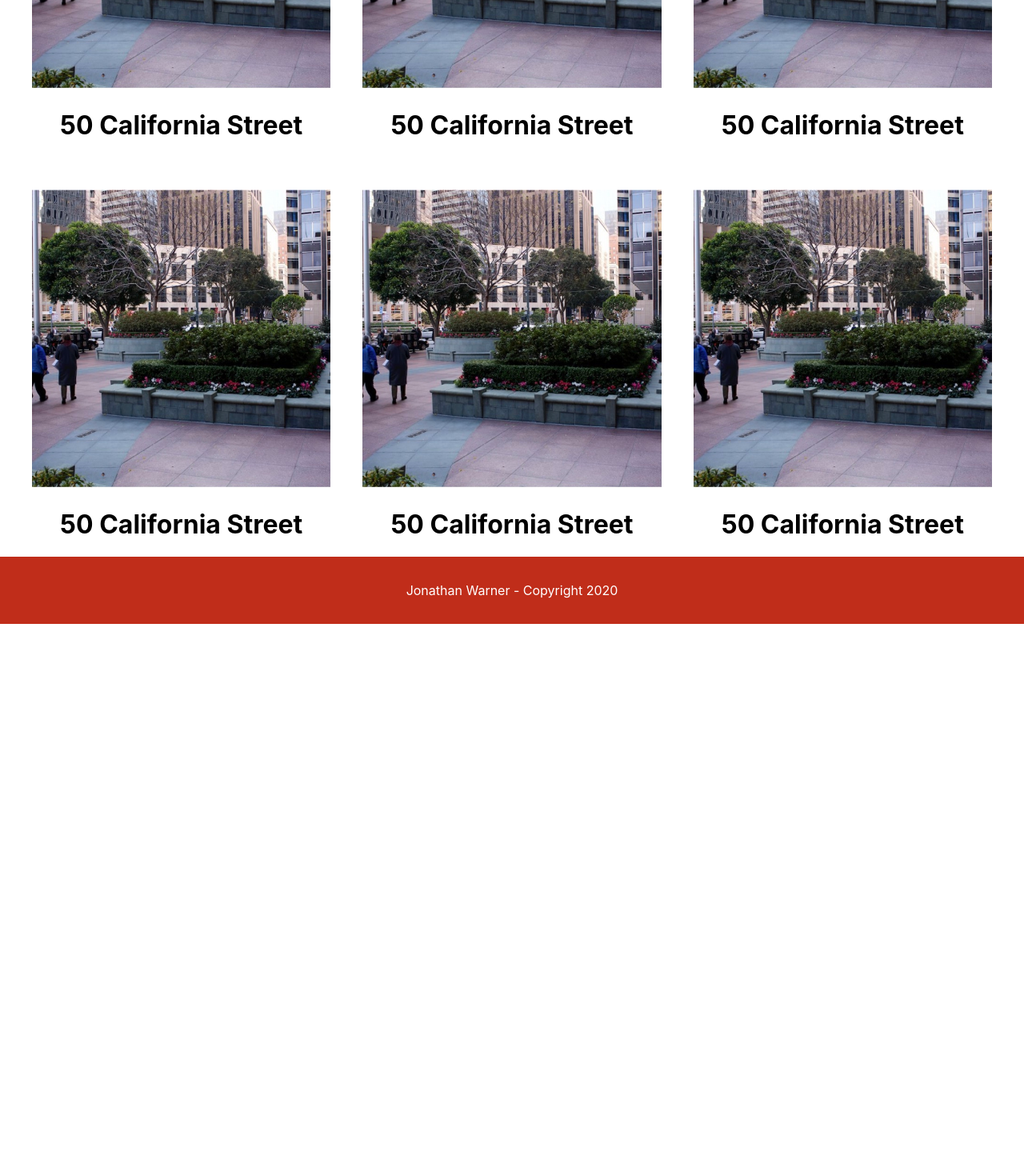
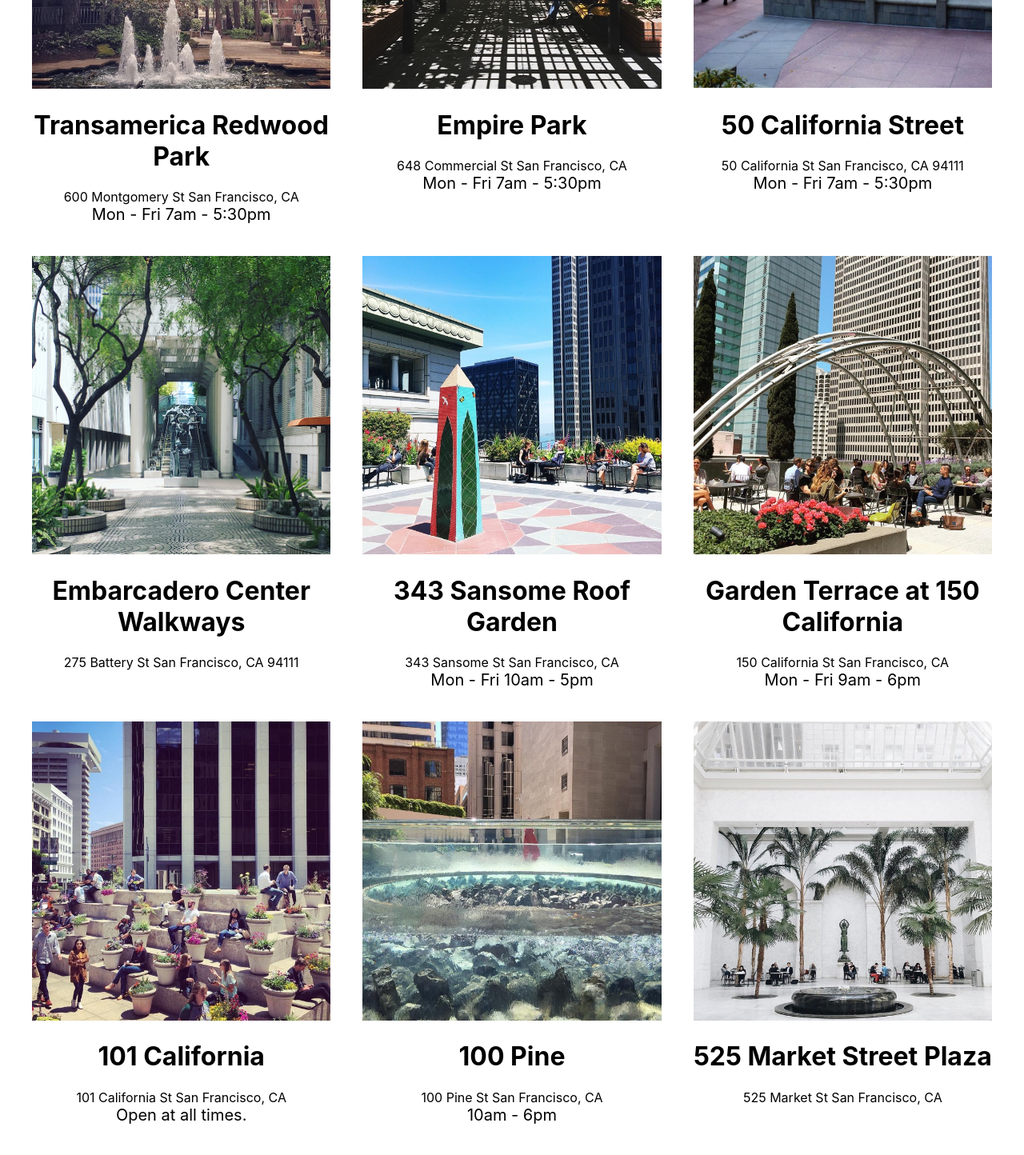
Before and after one commit to jewarner57/react-fundementals-tutorial, a React (Create React App) app: page / in a window 1280 px wide. Shown: the part 460-1904 px from the top of the page at 80% size. Before the commit the page ends 1240 px from the top, so only its background shows below. Built offline with nearby package versions, Linux system fonts and the light colour scheme.

Commit message:
dynamic content and footer

```diff
--- a/src/App.js
+++ b/src/App.js
@@ -1,15 +1,15 @@
 import './App.css';
 import Title from './Title';
 import POPOSList from './POPOSList';
-import Footer from './Footer'
+import Footer from './Footer';
 
 function App() {
     return (
-        <div className="App">
+        < div className="App" >
             <Title />
             <POPOSList />
             <Footer />
-        </div>
+        </div >
     );
 }
 
--- a/src/POPOSList.js
+++ b/src/POPOSList.js
@@ -1,40 +1,28 @@
 // src/POPOSList.js
+
 import React from 'react';
 import POPOSSpace from './POPOSSpace';
-import './POPOSList.css'
+import './POPOSList.css';
+import data from './sfpopos-data.json'
 
 function POPOSList() {
+
+    const spaces = data.map(({ title, address, images, hours }) => {
+
+        return (
+            <POPOSSpace
+                key={title}
+                name={title}
+                address={address}
+                image={images[0]}
+                hours={hours}
+            />
+        )
+    })
+
     return (
         <div className="POPOSList">
-            <POPOSSpace
-                name="50 California Street"
-                address="50 California St."
-                image="50-california-st.jpg"
-            />
-            <POPOSSpace
-                name="50 California Street"
-                address="50 California St."
-                image="50-california-st.jpg"
-            />
-            <POPOSSpace name="50 California Street"
-                address="50 California St."
-                image="50-california-st.jpg"
-            />
-            <POPOSSpace
-                name="50 California Street"
-                address="50 California St."
-                image="50-california-st.jpg"
-            />
-            <POPOSSpace
-                name="50 California Street"
-                address="50 California St."
-                image="50-california-st.jpg"
-            />
-            <POPOSSpace
-                name="50 California Street"
-                address="50 California St."
-                image="50-california-st.jpg"
-            />
+            { spaces}
         </div>
     )
 }
--- a/src/POPOSSpace.css
+++ b/src/POPOSSpace.css
@@ -7,3 +7,7 @@
   width: 100%;
   height: auto;
 }
+
+.hours {
+    font-size: 20px;
+}
--- a/src/POPOSSpace.js
+++ b/src/POPOSSpace.js
@@ -8,7 +8,8 @@
         <div className="POPOSSpace">
             <img src={`${process.env.PUBLIC_URL}images/${props.image}`} width="300" height="300" alt="Hello" />
             <h1>{props.name}</h1>
-            <div>{props.saddress}</div>
+            <div>{props.address}</div>
+            <div className="hours">{props.hours}</div>
         </div>
 
     )
--- /dev/null
+++ b/src/sfpopos-data.json
@@ -0,0 +1,195 @@
+[
+  {
+     "title":"Transamerica Redwood Park",
+     "desc":"Located in the shadow of the Transamerica Pyramid, Redwood Park is one of the Financial District's greenest and most serene spots. Here, towering redwoods surround a half acre of statues and a large central water feature. Plus, the park is often empty, which means there's almost always a bench available for the hogging. Potential visitors take note: The park is closed every evening",
+     "address":"600 Montgomery St San Francisco, CA",
+     "hours": "Mon - Fri 7am - 5:30pm",
+     "geo":{
+        "lat":37.7952005,
+        "lon":-122.4027927
+     },
+     "images":[
+        "transamerica-redwood-park.jpg"
+     ],
+     "website":"https://pyramidcenter.com/point-of-interest/redwood-park/",
+     "features":[
+        "outdoors",
+        "coffee"
+     ]
+  },
+  {
+     "title":"Empire Park",
+     "desc":"Empire Park is a charming little oasis tucked away on Commercial Street, where Chinatown meets the Financial District. This space was once an alleyway, and now features plenty of seating, a fountain, and ample amounts of greenery. The park is a must-visit for anyone needing respite from the busy streets of downtown. Be sure to check out the charming water feature by Pepo Pichler in the courtyard.",
+     "address":"648 Commercial St San Francisco, CA",
+     "hours": "Mon - Fri 7am - 5:30pm",
+     "geo":{
+        "lat":37.7942109,
+        "lon":-122.4037971
+     },
+     "images":[
+        "empire-park.jpg"
+     ],
+     "website":"https://www.artandarchitecture-sf.com/empire-park.html",
+     "features":[
+        "outdoors",
+        "art"
+     ]
+  },
+  {
+     "title":"50 California Street",
+     "desc":"Right across the street from 101 California's giant POPOS is the plaza at 50 California Street. This green space comes complete with a Starbucks and lots of areas to sit and watch the cable cars clang down California.",
+     "address":"50 California St San Francisco, CA 94111",
+     "hours": "Mon - Fri 7am - 5:30pm",
+     "geo":{
+        "lat":37.79408,
+        "lon":-122.3973817
+     },
+     "images":[
+        "50-california-st.jpg"
+     ],
+     "features":[
+        "outdoors",
+        "toilet"
+     ]
+  },
+  {
+     "title":"Embarcadero Center Walkways",
+     "desc":"Right across the street from 101 California's giant POPOS is the plaza at 50 California Street. This green space comes complete with a Starbucks and lots of areas to sit and watch the cable cars clang down California.",
+     "address":"275 Battery St San Francisco, CA 94111",
+     "hours": "",
+     "geo":{
+        "lat":37.7939413,
+        "lon":-122.4002143
+     },
+     "images":[
+        "embarcadero-center.jpg"
+     ],
+     "features":[
+        "outdoors",
+        "toilet",
+        "coffee"
+     ]
+  },
+  {
+     "title":"343 Sansome Roof Garden",
+     "desc":"The terrace at 343 Sansome Street is one of the FiDi's best-kept secrets, and it's also been called downtown's best outdoor lunch spot. It features tables, benches, planters filled with seasonal flowers, and views of a portion of the bay. Plenty of the space's Yelp reviews mention that it's never crowded. The space is open from 10 a.m. to 5 p.m. Monday through Friday.",
+     "address":"343 Sansome St San Francisco, CA",
+     "hours": "Mon - Fri 10am - 5pm",
+     "geo":{
+        "lat":37.7936454,
+        "lon":-122.4014547
+     },
+     "images":[
+        "343-sansome-roof-garden.jpg"
+     ],
+     "opens":"10am",
+     "closes":"5pm",
+     "features":[
+        "outdoors"
+     ]
+  },
+  {
+     "title":"Garden Terrace at 150 California",
+     "desc":"The Garden Terrace at 150 California has great views of the FiDi's gleaming office towers, and plenty of space to sit and take in some fresh air. A huge metal art installation adds some pizzazz to the terrace, and it's rarely ever crowded.",
+     "address":"150 California St San Francisco, CA",
+     "hours": "Mon - Fri 9am - 6pm",
+     "geo":{
+        "lat":37.7936648,
+        "lon":-122.3964805
+     },
+     "images":[
+        "garden-terrace-at-150-california.jpg"
+     ],
+     "features":[
+        "outdoors",
+        "art",
+        "coffee"
+     ]
+  },
+  {
+     "title":"101 California",
+     "desc":"101 California has the most expansive public plaza on California Street. The space features orderly rows of planters placed on terraced podiums, as well as a central fountain and seating.",
+     "address":"101 California St San Francisco, CA",
+     "hours": "Open at all times.",
+     "geo":{
+        "lat":37.7930342,
+        "lon":-122.398342
+     },
+     "images":[
+        "101-california.jpg"
+     ],
+     "features":[
+        "outdoors",
+        "art",
+        "coffee"
+     ]
+  },
+  {
+     "title":"100 Pine",
+     "desc":"Tucked away amid a stand of soaring buildings, the urban garden at 100 Pine is accessible via the building lobby or through a not-so-obvious passageway on Front Street. It doesn’t get much in the way of sun, but last we checked in, there’s a cafe open till 3 p.m. as well as seating and planters.",
+     "address":"100 Pine St San Francisco, CA",
+     "hours": "10am - 6pm",
+     "geo":{
+        "lat":37.79247,
+        "lon":-122.398758
+     },
+     "images":[
+        "100-pine.jpg"
+     ],
+     "features":[
+        "outdoors"
+     ]
+  },
+  {
+     "title":"525 Market Street Plaza",
+     "desc":"The plaza at 525 Market is one of the most pleasant plazas in the Financial District, thanks in part to the new fountain near the sidewalk: a two-tiered circular water element made of clear acrylic. The plaza, which gets a lot of sunlight during the daytime, is surrounded by eateries, which makes it one of the most popular lunch spots in the FiDi.",
+     "address":"525 Market St San Francisco, CA",
+     "hours": "",
+     "geo":{
+        "lat":37.7905074,
+        "lon":-122.3991585
+     },
+     "images":[
+        "525-market-street-plaza.jpg"
+     ],
+     "features":[
+        "outdoors",
+        "coffee"
+     ]
+  },
+  {
+     "title":"Citigroup Center",
+     "desc":"The former Paris-London Bank building was built in 1912, and hollowed out to make way for public space at the base of the Citigroup Center. The elegant enclosed atrium features Moolicious (a crepe stand), a fountain, seating, and more than a dozen queen palms. It’s also smack dab in front of Bird’s new headquarters.",
+     "address":"1 Sansome St San Francisco, CA",
+     "hours": "Open during business hours.",
+     "geo":{
+        "lat":37.7904996,
+        "lon":-122.4007974
+     },
+     "images":[
+        "citigroup-center.jpg"
+     ],
+     "features":[
+        "outdoors",
+        "power",
+        "toilet",
+        "coffee"
+     ]
+  },
+  {
+    "title":"555 California",
+    "desc":"The former Paris-London Bank building was built in 1912, and hollowed out to make way for public space at the base of the Citigroup Center. The elegant enclosed atrium features Moolicious (a crepe stand), a fountain, seating, and more than a dozen queen palms. It’s also smack dab in front of Bird’s new headquarters.",
+    "address":"555 California St.",
+    "hours": "Open at all times.",
+    "geo":{
+       "lat":37.792250,
+       "lon":-122.403790
+    },
+    "images":[
+       "555-california.jpg"
+    ],
+    "features":[
+       "outdoors"
+    ]
+ }
+]
```
